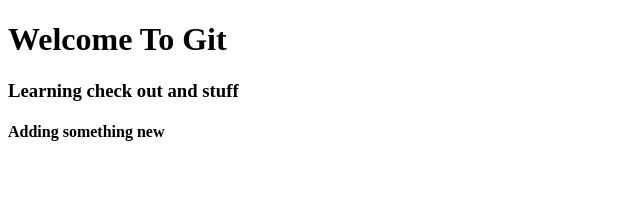
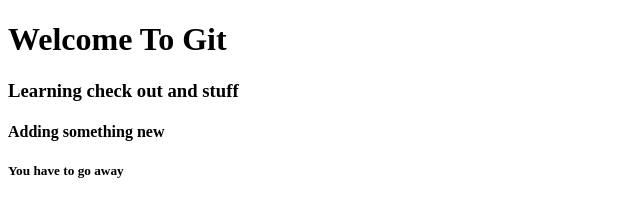
Before and after one commit to UsmanAdepoju/git-test, a plain HTML site: page index.html in a window 1280 px wide. Shown: the whole page, without its empty margins (0-640 px from the left). Drawn offline with Linux system fonts and the light colour scheme.

Commit message:
fift commit

```diff
--- a/index.html
+++ b/index.html
@@ -9,12 +9,13 @@
 <header>
     <h1>Welcome To Git</h1>
 </header>
-
 <section>
     <h3>
     Learning check out and stuff
     </h3>
     <h4>Adding something new</h4>
+
+    <h5>You have to go away</h5>
 </section>
 </body>
 </html>
```
